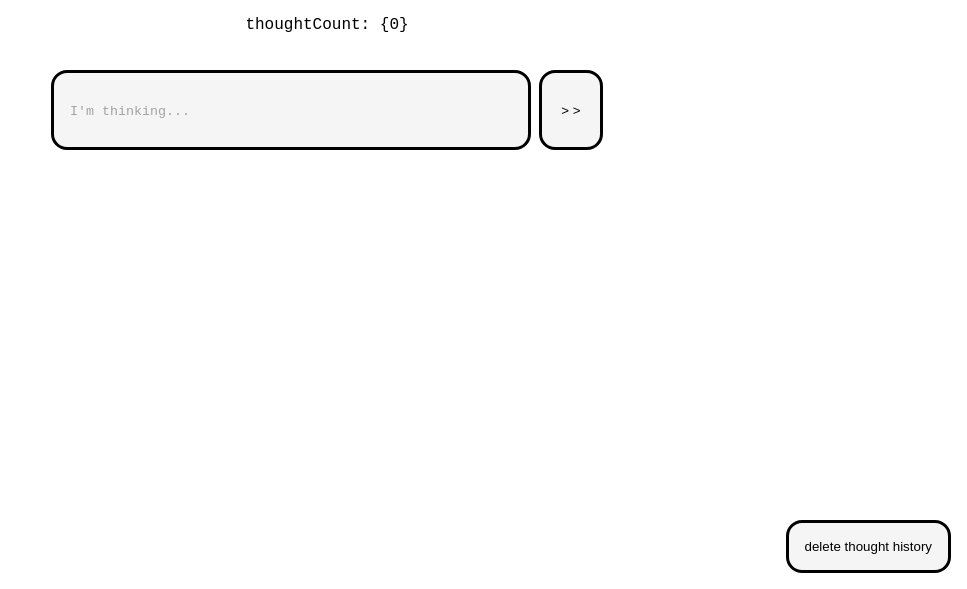
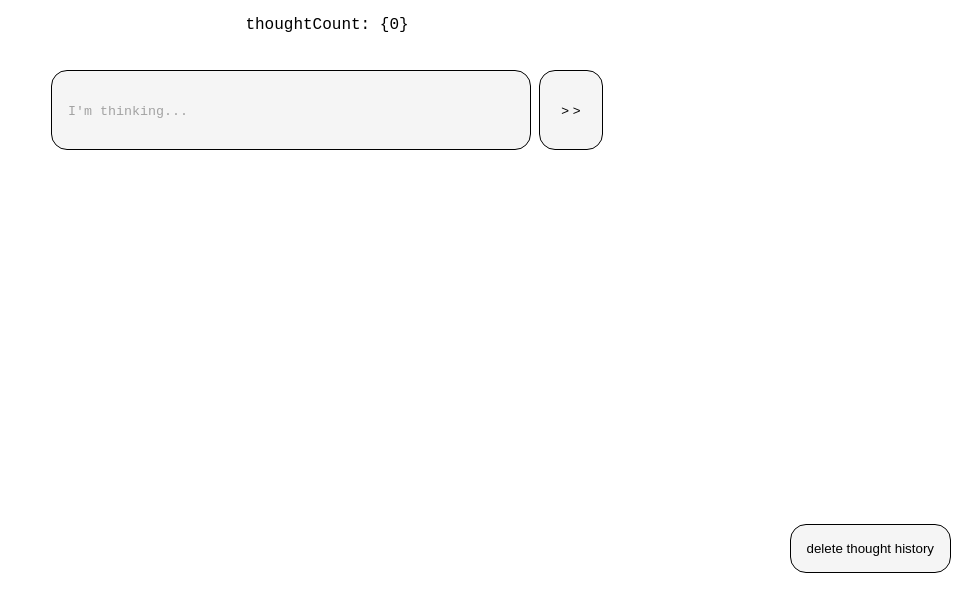
Before and after one commit to abjoines/thoughts_log, a plain HTML site: page index.html in a window 1280 px wide. Shown: the part 211-800 px from the top of the page, without its empty margins (313-1280 px from the left). Drawn offline with Linux system fonts and the light colour scheme; a web font is replaced by a local one.

Commit message:
border width

```diff
--- a/style.css
+++ b/style.css
@@ -41,7 +41,7 @@ p {
 }
 
 button {
-    border: black solid;
+    border: black solid 1px;
     padding: 1rem;
     border-radius: 1rem;
     background: #f5f5f5;
@@ -93,7 +93,7 @@ button:hover {
 }
 
 #thought-input {
-    border: black solid;
+    border: black solid 1px;
     padding: 1rem;
     height: 5rem;
     margin: 0.25rem;
```
